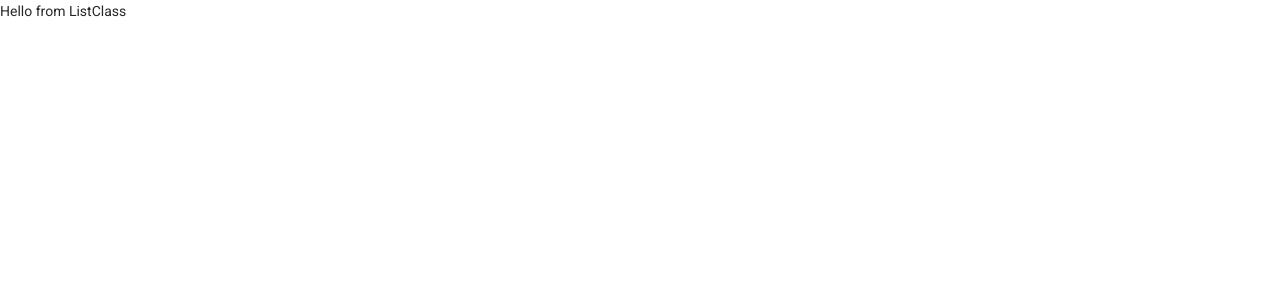
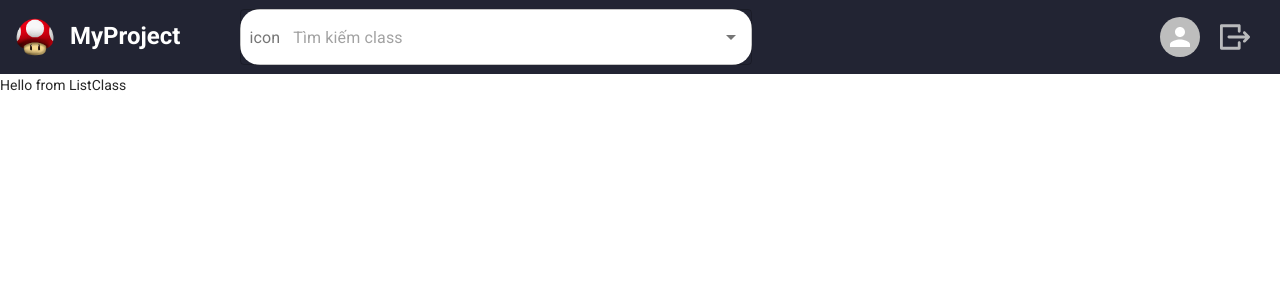
Before and after one commit to Kaka-123-D/My-KLTN, a React (Vite) app: page / in a window 1280 px wide. Shown: the top 300 px of the page. Built offline with nearby package versions, Linux system fonts and the light colour scheme.

Commit message:
add search bar on header

```diff
--- a/src/auth/contexts/AuthProvider.tsx
+++ b/src/auth/contexts/AuthProvider.tsx
@@ -1,4 +1,4 @@
-import React, { createContext, useContext } from "react";
+import React, { createContext, useContext, useState } from "react";
 import { useLogin } from "../hooks/useLogin";
 import { useLogout } from "../hooks/useLogout";
 import { useUserInfo } from "../hooks/useUserInfo";
@@ -9,6 +9,7 @@ interface AuthContextInterface {
   logout: () => Promise<any>;
   isLoggingIn: boolean;
   userInfo?: any;
+  listClass: any;
 }
 
 export const AuthContext = createContext({} as AuthContextInterface);
@@ -21,6 +22,13 @@ const AuthProvider = ({ children }: AuthProviderProps) => {
   const { isLoggingIn, login } = useLogin();
   const { logout } = useLogout();
   const { data: userInfo } = useUserInfo();
+  const [listClass] = useState([
+    { name: "class 1", count: 5 },
+    { name: "class 2", count: 5 },
+    { name: "class 3", count: 5 },
+    { name: "class 4", count: 5 },
+    { name: "class 5", count: 5 },
+  ]);
 
   const hasRole = (roles?: number[]) => {
     if (!roles || roles.length === 0 || !userInfo) {
@@ -42,6 +50,7 @@ const AuthProvider = ({ children }: AuthProviderProps) => {
         login: handleLogin,
         logout: handleLogout,
         userInfo,
+        listClass,
       }}
     >
       {children}
--- a/src/core/components/ReactHookForm/Autocomplete.tsx
+++ b/src/core/components/ReactHookForm/Autocomplete.tsx
@@ -1,6 +1,6 @@
 import { Controller } from "react-hook-form";
 
-import { Autocomplete, TextField } from "@mui/material";
+import { Autocomplete, InputAdornment, TextField } from "@mui/material";
 
 interface IProps {
   name: string;
@@ -14,6 +14,8 @@ interface IProps {
   customRenderOption: (option: any) => React.ReactElement;
   onChange: (option: any) => void;
   defaultValue?: any;
+  className?: string;
+  placeholder?: string;
 }
 
 const CustomAutocomplete = (props: IProps) => {
@@ -29,6 +31,8 @@ const CustomAutocomplete = (props: IProps) => {
     onChange,
     clearErrors,
     defaultValue,
+    className = "",
+    placeholder,
   } = props;
   return (
     <Controller
@@ -51,9 +55,18 @@ const CustomAutocomplete = (props: IProps) => {
               {...params}
               label={label}
               required={required}
+              placeholder={placeholder}
               error={!!errors?.[`${name}`]?.message}
               helperText={errors?.[`${name}`]?.message}
-              className="w-100"
+              className={className}
+              InputProps={{
+                ...params.InputProps,
+                startAdornment: (
+                  <InputAdornment position="start">
+                    <span>icon</span>
+                  </InputAdornment>
+                ),
+              }}
             />
           )}
         />
--- a/src/core/layout/components/HeaderBar.tsx
+++ b/src/core/layout/components/HeaderBar.tsx
@@ -4,20 +4,24 @@ import styled from "styled-components";
 import routes from "routes/routes-base";
 import { useAuth } from "auth/contexts/AuthProvider";
 
-import { Avatar } from "@mui/material";
+import { Avatar, TextField } from "@mui/material";
 import { Modal } from "antd";
 
 import { ExclamationCircleOutlined } from "@ant-design/icons";
+import CustomAutocomplete from "core/components/ReactHookForm/Autocomplete";
+import { useForm } from "react-hook-form";
+import styles from "./styles.module.scss";
 
 const HeaderContainer = styled.div`
-  height: 60px;
+  height: 74px;
   background-color: #222433;
   display: flex;
   position: relative;
+  align-items: center;
 `;
 
 const Logo = styled.div`
-  background-image: url(${images.logoRecruit});
+  background-image: url(${images.logo});
   background-repeat: no-repeat;
   background-size: cover;
   background-position: center;
@@ -34,7 +38,7 @@ const BrandName = styled.span`
   cursor: pointer;
   align-items: center;
   display: flex;
-  padding-right: 20px;
+  padding-right: 60px;
 `;
 
 const Logout = styled.div`
@@ -59,38 +63,14 @@ const OtherInfo = styled.div`
   height: 99%;
 `;
 
-const StyledLink = styled(Link)`
-  text-decoration: none;
-`;
+const HeaderBar = () => {
+  const { hasRole, logout, userInfo, listClass } = useAuth();
+  const { pathname } = useLocation();
 
-const NavItem = styled(({ isActive, ...props }) => (
-  <StyledLink to={props.path}>
-    <div {...props}>{props.name}</div>
-  </StyledLink>
-))`
-  color: white;
-  height: 100%;
-  background-color: ${(props) =>
-    props.isActive ? "hsla(0, 0%, 100%, 0.1)" : "#222433"};
-  display: flex;
-  align-items: center;
-  font-size: 16px;
-  font-weight: 600;
-  padding-right: 15px;
-  padding-left: 15px;
-  border-left: 1px solid hsla(0, 0%, 100%, 0.1);
-  border-right: 1px solid hsla(0, 0%, 100%, 0.1);
-  border-bottom: ${(props) =>
-    props.isActive ? "3px solid #368797" : "3px solid transparent"};
-  &:hover {
-    background-color: hsla(0, 0%, 100%, 0.1);
-    border-bottom: 3px solid #368797;
-  }
-`;
-
-const HeaderBar = () => {
-  const { hasRole, logout, userInfo } = useAuth();
-  const { pathname } = useLocation();
+  const {
+    control,
+    formState: { errors },
+  } = useForm();
 
   const showConfirmLogout = () => {
     Modal.confirm({
@@ -107,18 +87,19 @@ const HeaderBar = () => {
     <HeaderContainer>
       <Logo />
       <BrandName>MyProject</BrandName>
-      {routes.map((route, index) => {
-        if (route?.private && hasRole(route.roles)) {
-          return (
-            <NavItem
-              key={index}
-              path={route.path}
-              name={route.name}
-              isActive={"/" + pathname.split("/")[1] === route.path}
-            />
-          );
-        }
-      })}
+      <div className="py-2">
+        <CustomAutocomplete
+          name="keyword"
+          control={control}
+          errors={errors}
+          listOptions={listClass}
+          placeholder="Tìm kiếm class"
+          getOptionLabel={(option) => option.name}
+          customRenderOption={(option) => <>{option.name}</>}
+          onChange={(option) => alert(option.name)}
+          className={styles.searchBar}
+        />
+      </div>
       <OtherInfo>
         <Avatar src={userInfo?.avatar} />
         <Logout onClick={() => showConfirmLogout()} />
--- /dev/null
+++ b/src/core/layout/components/styles.module.scss
@@ -0,0 +1,5 @@
+.searchBar {
+  background-color: white;
+  width: 40vw !important;
+  border-radius: 20px;
+}
--- a/src/page/ManagerUsers/index.tsx
+++ b/src/page/ManagerUsers/index.tsx
@@ -46,7 +46,6 @@ export default function Account() {
 
   return (
     <div className="page-container">
-      <div className="page-sub-header page-sub-header--tab">
       <div className="sub-header-btn">
         <Button
           className="btn"
@@ -57,7 +56,6 @@ export default function Account() {
         >
           Them
         </Button>
-        </div>
       </div>
       <div className="table-wrapper">
         <div className="table-container">
--- a/src/routes/routes-base.ts
+++ b/src/routes/routes-base.ts
@@ -21,7 +21,7 @@ const routes: any[] = [
     path: "/",
     name: "Danh sách class",
     element: ListClass,
-    private: false,
+    private: true,
     // roles: [SUPER_ADMIN, ADMIN],
   },
   // {
--- a/src/styles/_variable.scss
+++ b/src/styles/_variable.scss
@@ -1,5 +1,5 @@
-$main-color: rgb(54, 135, 151);
-$main-color-rgb: rgba(54, 135, 151, 0.5);
-$main-color-hover: rgba(54, 135, 151, 0.8);
+$main-color: #fea628;
+$main-color-rgb: #fea62805;
+$main-color-hover: #fea62808;
 $neutral-header-color: #222433;
 $white-color: #fff;
```
Also changed, not shown: src/core/assets/images/logoUET.png. Lines whose indentation alone changed are shown as unchanged.
